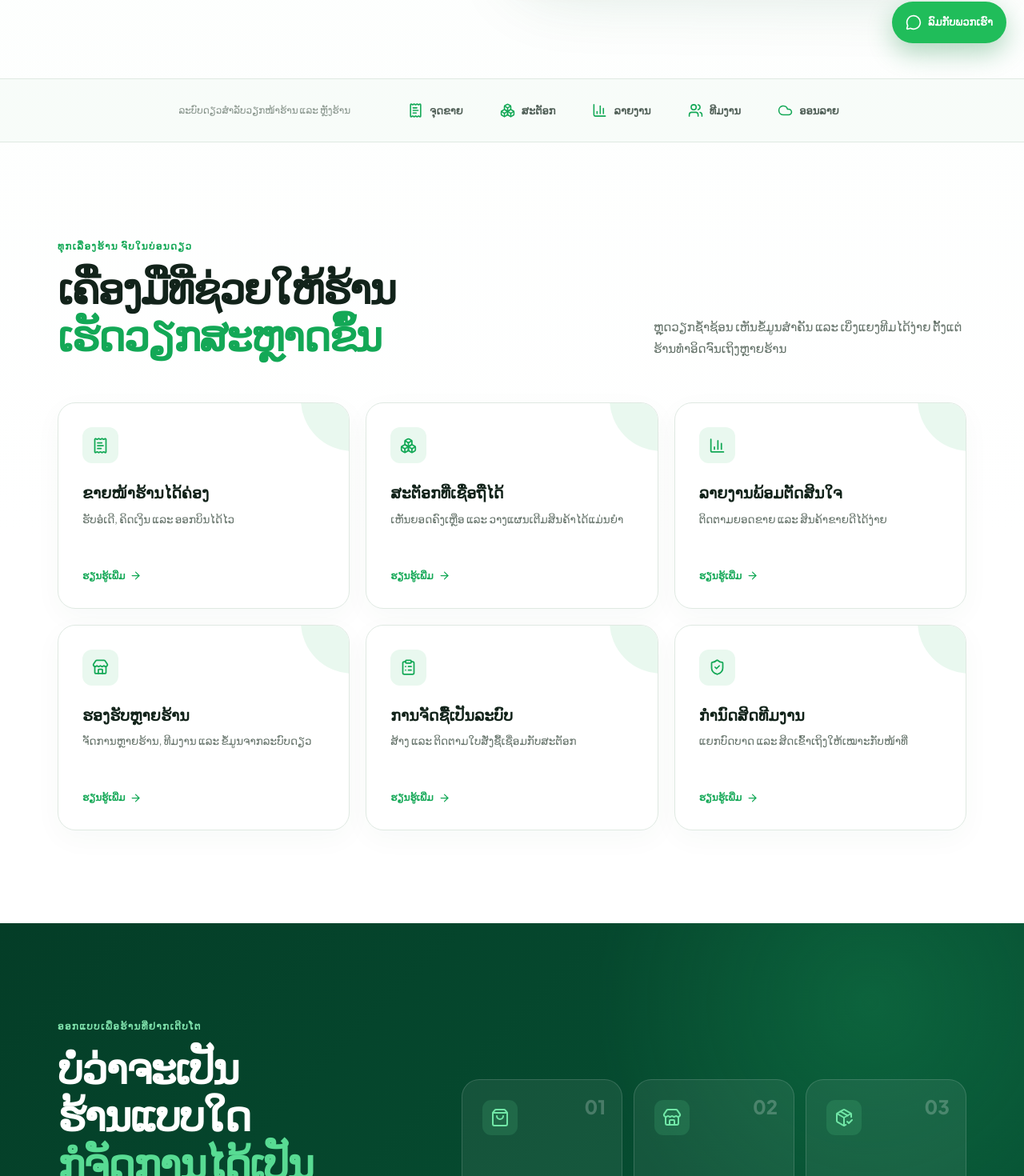
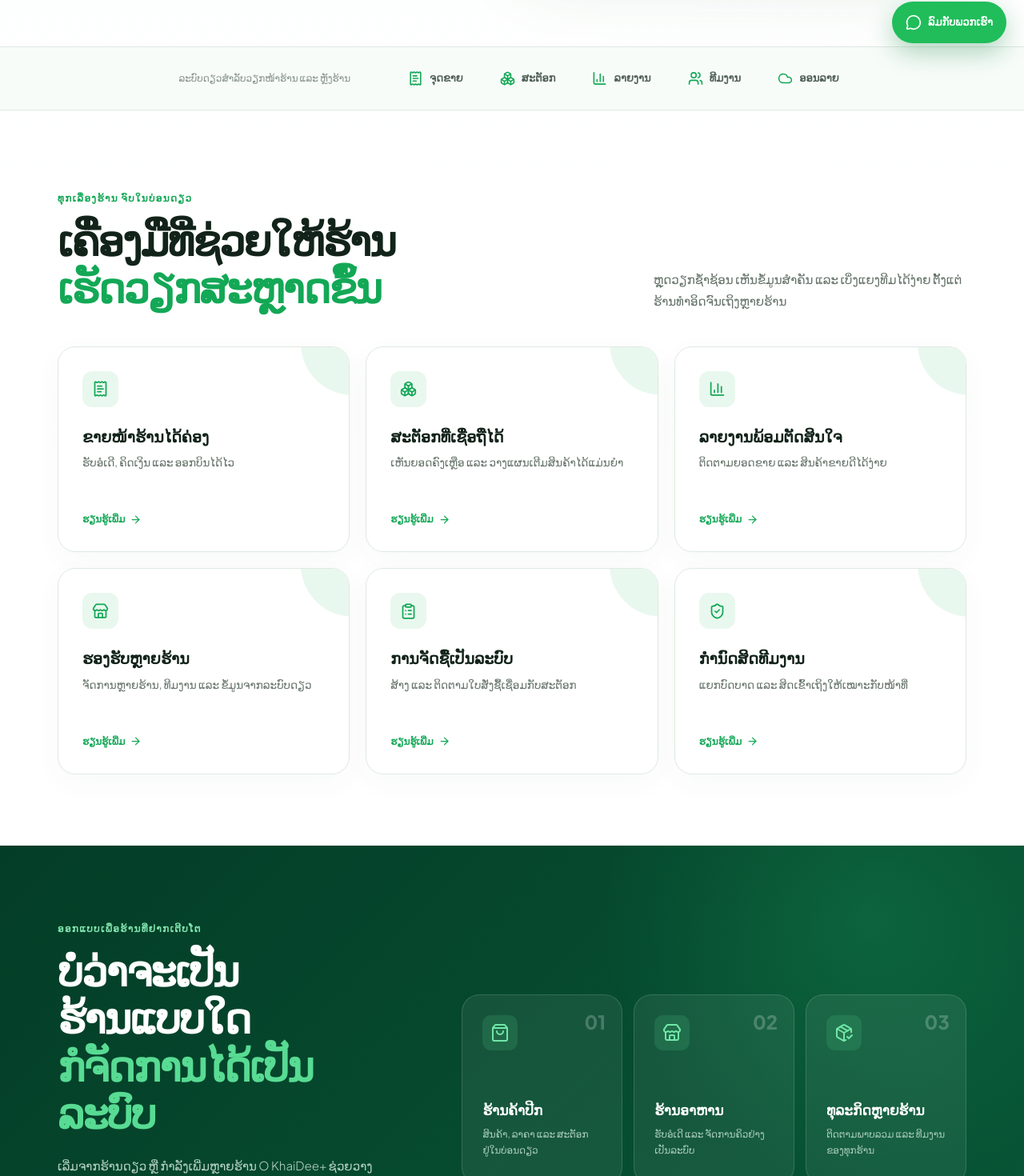
Before and after one commit to csblaos/express-turso, a Next.js app: page / in a window 1280 px wide. Shown: the part 724-2194 px from the top of the page at 80% size. Built offline with nearby package versions, Linux system fonts and the light colour scheme; a web font is replaced by a local one.

Commit message:
Balance landing page spacing

```diff
--- a/app/globals.css
+++ b/app/globals.css
@@ -218,3 +218,36 @@ h2 { font-size:clamp(38px,4vw,56px); line-height:1.16; text-wrap:balance; }
   .stat-card { padding-inline:5px; }
   .chart-bars { height:74px; }
 }
+
+/* Balanced density: keep useful breathing room without dead space */
+.hero { min-height:700px; max-height:none; padding-top:42px; padding-bottom:68px; }
+.section { padding-block:clamp(76px,7vw,102px); }
+.features-section { padding-top:96px; }
+.section-heading { margin-bottom:44px; }
+.feature-card { min-height:232px; }
+.business-section { padding-block:clamp(82px,7vw,104px); }
+.business-cards article { min-height:238px; }
+.center-heading { margin-bottom:54px; }
+.faq-section { gap:clamp(60px,8vw,92px); }
+.cta-section { margin-block:82px; padding-block:48px; }
+
+@media (min-width:1400px) and (min-height:900px) { .hero { min-height:720px; } }
+@media (max-width:980px) {
+  .hero { padding-top:58px; padding-bottom:60px; }
+  .section { padding-block:78px; }
+  .features-section { padding-top:84px; }
+  .business-section,.faq-section { padding-block:82px; }
+  .cta-section { margin-block:68px; }
+}
+@media (max-width:640px) {
+  .hero { padding-top:42px; padding-bottom:46px; }
+  .hero-actions { margin-top:26px; margin-bottom:22px; }
+  .hero-visual { min-height:388px; padding-top:6px; padding-bottom:44px; margin-top:0; }
+  .section { padding-block:66px; }
+  .features-section { padding-top:72px; }
+  .section-heading { margin-bottom:30px; }
+  .business-section,.faq-section { padding-block:68px; }
+  .center-heading { margin-bottom:42px; }
+  .cta-section { margin-block:54px; padding-block:34px; }
+}
+@media (max-width:390px) { .hero-visual { min-height:372px; } }
```
